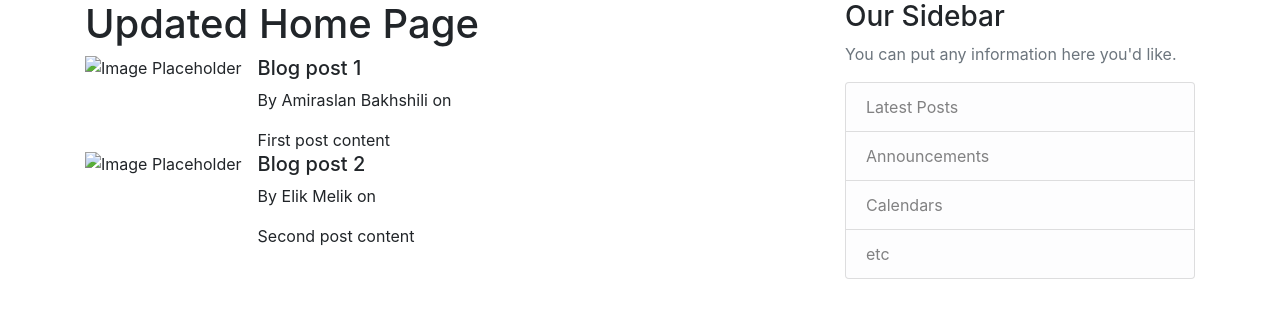
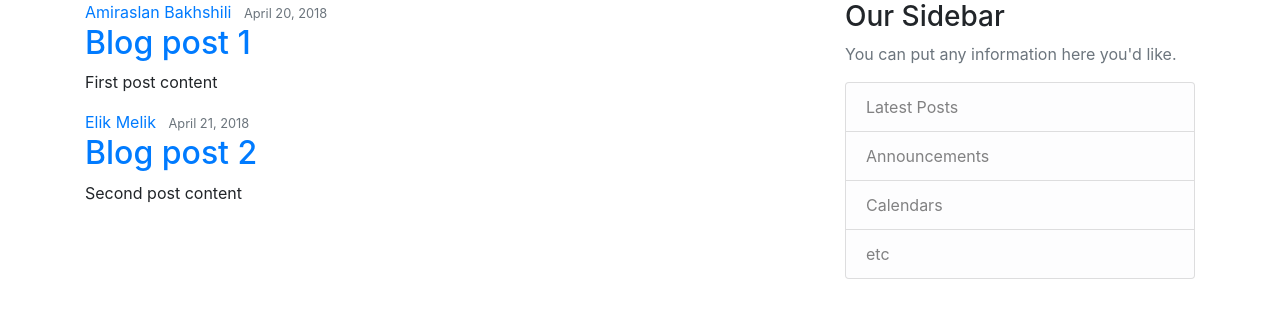
Before and after one commit to DummyTeam/8-FlaskBlog, a Flask app: page / in a window 1280 px wide. Shown: the part 56-374 px from the top of the page. Run offline with Flask 2, Linux system fonts and the light colour scheme; some libraries are stand-ins or nearby versions.

Commit message:
Updated home.py

```diff
--- a/templates/home.html
+++ b/templates/home.html
@@ -1,17 +1,17 @@
 {% extends "layout.html" %}
 
 {% block content %}
-<h1>Updated Home Page</h1>
-
 {% for post in posts %}
-<div class="media">
-  <img class="mr-3" src="https://via.placeholder.com/64" alt="Image Placeholder">
+<article class="media content-section">
   <div class="media-body">
-    <h5 class="mt-0">{{ post.title }}</h5>
-    <p>By {{ post.author }} on {{ post.date }}</p>
-    {{ post.content }}
+    <div class="article-metadata">
+      <a class="mr-2" href="#">{{ post.author }}</a>
+      <small class="text-muted">{{ post.date_posted }}</small>
+    </div>
+    <h2><a class="article-title" href="#">{{ post.title }}</a></h2>
+    <p class="article-content">{{ post.content }}</p>
   </div>
-</div>
+</article>
 {% endfor %}
 
 {% endblock %}
```
